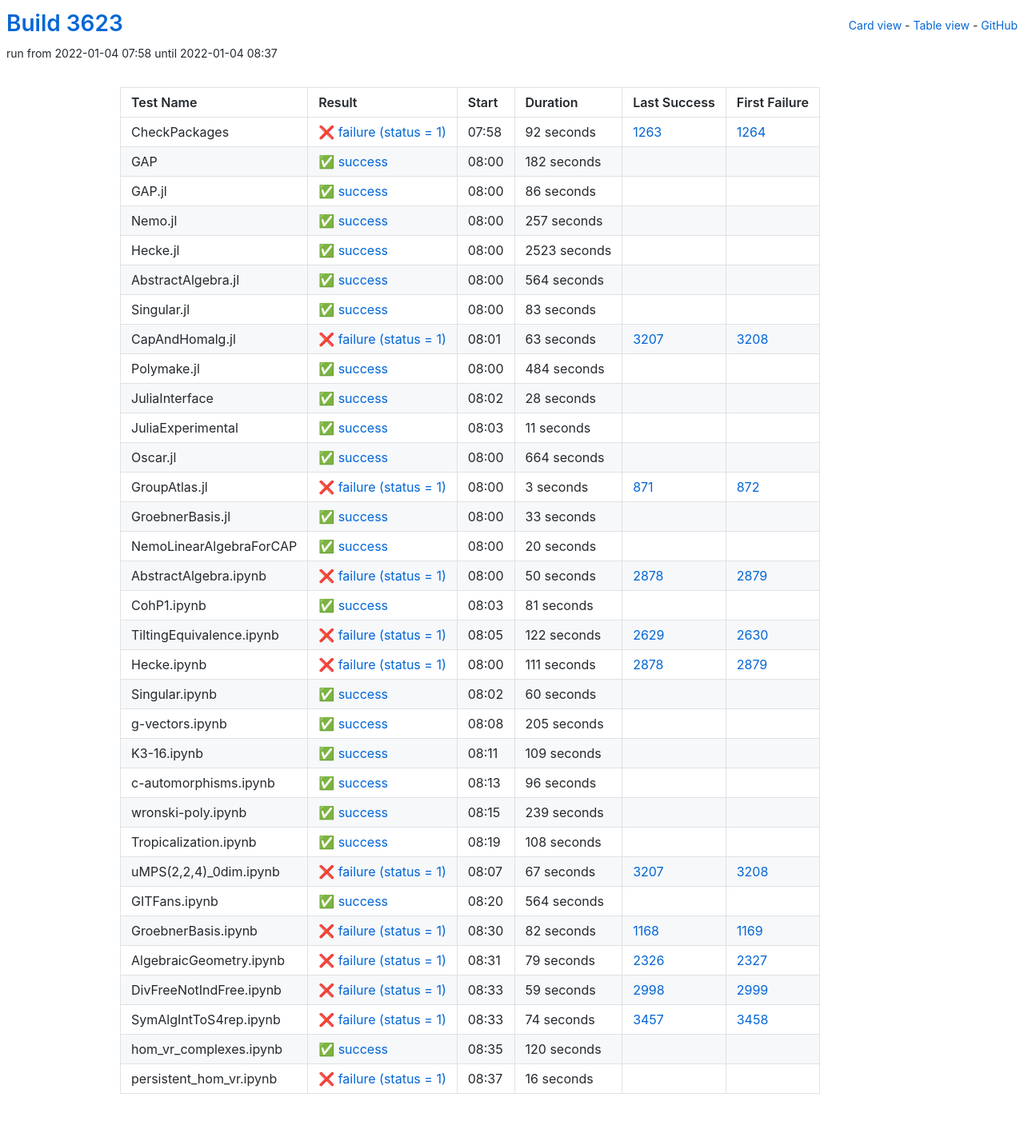
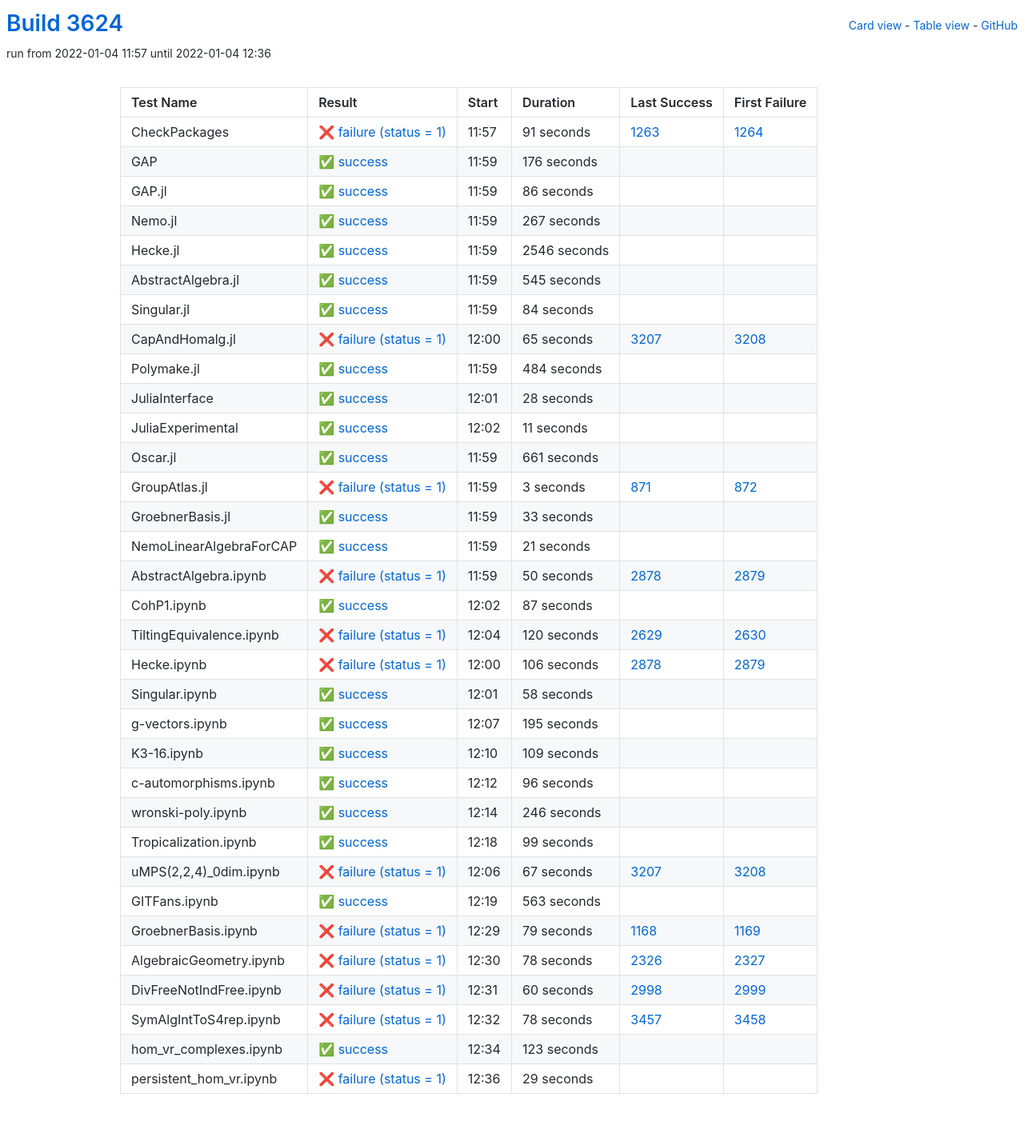
Before and after one commit to oscar-system/oscar-ci-status-stable, a Jekyll site: the page built from table.html, in a window 1280 px wide. Shown: the whole page at 80% size. Built offline with Jekyll 4.4.1, drawn with Linux system fonts in a browser that asks for light colours.

Commit message:
Build #3624

```diff
--- a/_data/ci.yml
+++ b/_data/ci.yml
@@ -1,6 +1,6 @@
 ---
-build: 3623
-build_url: https://oscarci.mathematik.uni-kl.de/job/oscar-stable/3623/
+build: 3624
+build_url: https://oscarci.mathematik.uni-kl.de/job/oscar-stable/3624/
 job: oscar-stable
 organization: oscar-system
 repo: oscar-ci-status-stable
@@ -8,32 +8,32 @@ repourl: https://github.com/oscar-system/oscar-ci-status-stable
 tests:
 - name: CheckPackages
   id: checkpackages
-  log: https://oscarci.mathematik.uni-kl.de/job/oscar-stable/3623/artifact/logs/build-3623/CheckPackages.log
-  start: 2022-01-04 07:58
+  log: https://oscarci.mathematik.uni-kl.de/job/oscar-stable/3624/artifact/logs/build-3624/CheckPackages.log
+  start: 2022-01-04 11:57
   success: false
   exitcode: 1
   status: failure
-  duration: 92
+  duration: 91
   last_success: 1263
   last_success_url: https://oscarci.mathematik.uni-kl.de/job/oscar-stable/1263/
   first_failure: 1264
   first_failure_url: https://oscarci.mathematik.uni-kl.de/job/oscar-stable/1264/
 - name: GAP
   id: gap
-  log: https://oscarci.mathematik.uni-kl.de/job/oscar-stable/3623/artifact/logs/build-3623/GAP.log
-  start: 2022-01-04 08:00
+  log: https://oscarci.mathematik.uni-kl.de/job/oscar-stable/3624/artifact/logs/build-3624/GAP.log
+  start: 2022-01-04 11:59
   success: true
   exitcode: 0
   status: success
-  duration: 182
+  duration: 176
   last_success: false
   last_success_url:
   first_failure: false
   first_failure_url:
 - name: GAP.jl
   id: gap-jl
-  log: https://oscarci.mathematik.uni-kl.de/job/oscar-stable/3623/artifact/logs/build-3623/GAP.jl.log
-  start: 2022-01-04 08:00
+  log: https://oscarci.mathematik.uni-kl.de/job/oscar-stable/3624/artifact/logs/build-3624/GAP.jl.log
+  start: 2022-01-04 11:59
   success: true
   exitcode: 0
   status: success
@@ -44,68 +44,68 @@ tests:
   first_failure_url:
 - name: Nemo.jl
   id: nemo-jl
-  log: https://oscarci.mathematik.uni-kl.de/job/oscar-stable/3623/artifact/logs/build-3623/Nemo.jl.log
-  start: 2022-01-04 08:00
+  log: https://oscarci.mathematik.uni-kl.de/job/oscar-stable/3624/artifact/logs/build-3624/Nemo.jl.log
+  start: 2022-01-04 11:59
   success: true
   exitcode: 0
   status: success
-  duration: 257
+  duration: 267
   last_success: false
   last_success_url:
   first_failure: false
   first_failure_url:
 - name: Hecke.jl
   id: hecke-jl
-  log: https://oscarci.mathematik.uni-kl.de/job/oscar-stable/3623/artifact/logs/build-3623/Hecke.jl.log
-  start: 2022-01-04 08:00
+  log: https://oscarci.mathematik.uni-kl.de/job/oscar-stable/3624/artifact/logs/build-3624/Hecke.jl.log
+  start: 2022-01-04 11:59
   success: true
   exitcode: 0
   status: success
-  duration: 2523
+  duration: 2546
   last_success: false
   last_success_url:
   first_failure: false
   first_failure_url:
 - name: AbstractAlgebra.jl
   id: abstractalgebra-jl
-  log: https://oscarci.mathematik.uni-kl.de/job/oscar-stable/3623/artifact/logs/build-3623/AbstractAlgebra.jl.log
-  start: 2022-01-04 08:00
+  log: https://oscarci.mathematik.uni-kl.de/job/oscar-stable/3624/artifact/logs/build-3624/AbstractAlgebra.jl.log
+  start: 2022-01-04 11:59
   success: true
   exitcode: 0
   status: success
-  duration: 564
+  duration: 545
   last_success: false
   last_success_url:
   first_failure: false
   first_failure_url:
 - name: Singular.jl
   id: singular-jl
-  log: https://oscarci.mathematik.uni-kl.de/job/oscar-stable/3623/artifact/logs/build-3623/Singular.jl.log
-  start: 2022-01-04 08:00
+  log: https://oscarci.mathematik.uni-kl.de/job/oscar-stable/3624/artifact/logs/build-3624/Singular.jl.log
+  start: 2022-01-04 11:59
   success: true
   exitcode: 0
   status: success
-  duration: 83
+  duration: 84
   last_success: false
   last_success_url:
   first_failure: false
   first_failure_url:
 - name: CapAndHomalg.jl
   id: capandhomalg-jl
-  log: https://oscarci.mathematik.uni-kl.de/job/oscar-stable/3623/artifact/logs/build-3623/CapAndHomalg.jl.log
-  start: 2022-01-04 08:01
+  log: https://oscarci.mathematik.uni-kl.de/job/oscar-stable/3624/artifact/logs/build-3624/CapAndHomalg.jl.log
+  start: 2022-01-04 12:00
   success: false
   exitcode: 1
   status: failure
-  duration: 63
+  duration: 65
   last_success: 3207
   last_success_url: https://oscarci.mathematik.uni-kl.de/job/oscar-stable/3207/
   first_failure: 3208
   first_failure_url: https://oscarci.mathematik.uni-kl.de/job/oscar-stable/3208/
 - name: Polymake.jl
   id: polymake-jl
-  log: https://oscarci.mathematik.uni-kl.de/job/oscar-stable/3623/artifact/logs/build-3623/Polymake.jl.log
-  start: 2022-01-04 08:00
+  log: https://oscarci.mathematik.uni-kl.de/job/oscar-stable/3624/artifact/logs/build-3624/Polymake.jl.log
+  start: 2022-01-04 11:59
   success: true
   exitcode: 0
   status: success
@@ -116,8 +116,8 @@ tests:
   first_failure_url:
 - name: JuliaInterface
   id: juliainterface
-  log: https://oscarci.mathematik.uni-kl.de/job/oscar-stable/3623/artifact/logs/build-3623/JuliaInterface.log
-  start: 2022-01-04 08:02
+  log: https://oscarci.mathematik.uni-kl.de/job/oscar-stable/3624/artifact/logs/build-3624/JuliaInterface.log
+  start: 2022-01-04 12:01
   success: true
   exitcode: 0
   status: success
@@ -128,8 +128,8 @@ tests:
   first_failure_url:
 - name: JuliaExperimental
   id: juliaexperimental
-  log: https://oscarci.mathematik.uni-kl.de/job/oscar-stable/3623/artifact/logs/build-3623/JuliaExperimental.log
-  start: 2022-01-04 08:03
+  log: https://oscarci.mathematik.uni-kl.de/job/oscar-stable/3624/artifact/logs/build-3624/JuliaExperimental.log
+  start: 2022-01-04 12:02
   success: true
   exitcode: 0
   status: success
@@ -140,20 +140,20 @@ tests:
   first_failure_url:
 - name: Oscar.jl
   id: oscar-jl
-  log: https://oscarci.mathematik.uni-kl.de/job/oscar-stable/3623/artifact/logs/build-3623/Oscar.jl.log
-  start: 2022-01-04 08:00
+  log: https://oscarci.mathematik.uni-kl.de/job/oscar-stable/3624/artifact/logs/build-3624/Oscar.jl.log
+  start: 2022-01-04 11:59
   success: true
   exitcode: 0
   status: success
-  duration: 664
+  duration: 661
   last_success: false
   last_success_url:
   first_failure: false
   first_failure_url:
 - name: GroupAtlas.jl
   id: groupatlas-jl
-  log: https://oscarci.mathematik.uni-kl.de/job/oscar-stable/3623/artifact/logs/build-3623/GroupAtlas.jl.log
-  start: 2022-01-04 08:00
+  log: https://oscarci.mathematik.uni-kl.de/job/oscar-stable/3624/artifact/logs/build-3624/GroupAtlas.jl.log
+  start: 2022-01-04 11:59
   success: false
   exitcode: 1
   status: failure
@@ -164,8 +164,8 @@ tests:
   first_failure_url: https://oscarci.mathematik.uni-kl.de/job/oscar-stable/872/
 - name: GroebnerBasis.jl
   id: groebnerbasis-jl
-  log: https://oscarci.mathematik.uni-kl.de/job/oscar-stable/3623/artifact/logs/build-3623/GroebnerBasis.jl.log
-  start: 2022-01-04 08:00
+  log: https://oscarci.mathematik.uni-kl.de/job/oscar-stable/3624/artifact/logs/build-3624/GroebnerBasis.jl.log
+  start: 2022-01-04 11:59
   success: true
   exitcode: 0
   status: success
@@ -176,20 +176,20 @@ tests:
   first_failure_url:
 - name: NemoLinearAlgebraForCAP
   id: nemolinearalgebraforcap
-  log: https://oscarci.mathematik.uni-kl.de/job/oscar-stable/3623/artifact/logs/build-3623/NemoLinearAlgebraForCAP.log
-  start: 2022-01-04 08:00
+  log: https://oscarci.mathematik.uni-kl.de/job/oscar-stable/3624/artifact/logs/build-3624/NemoLinearAlgebraForCAP.log
+  start: 2022-01-04 11:59
   success: true
   exitcode: 0
   status: success
-  duration: 20
+  duration: 21
   last_success: false
   last_success_url:
   first_failure: false
   first_failure_url:
 - name: AbstractAlgebra.ipynb
   id: abstractalgebra-ipynb
-  log: https://oscarci.mathematik.uni-kl.de/job/oscar-stable/3623/artifact/logs/build-3623/AbstractAlgebra.ipynb.log
-  start: 2022-01-04 08:00
+  log: https://oscarci.mathematik.uni-kl.de/job/oscar-stable/3624/artifact/logs/build-3624/AbstractAlgebra.ipynb.log
+  start: 2022-01-04 11:59
   success: false
   exitcode: 1
   status: failure
@@ -200,68 +200,68 @@ tests:
   first_failure_url: https://oscarci.mathematik.uni-kl.de/job/oscar-stable/2879/
 - name: CohP1.ipynb
   id: cohp1-ipynb
-  log: https://oscarci.mathematik.uni-kl.de/job/oscar-stable/3623/artifact/logs/build-3623/CohP1.ipynb.log
-  start: 2022-01-04 08:03
+  log: https://oscarci.mathematik.uni-kl.de/job/oscar-stable/3624/artifact/logs/build-3624/CohP1.ipynb.log
+  start: 2022-01-04 12:02
   success: true
   exitcode: 0
   status: success
-  duration: 81
+  duration: 87
   last_success: false
   last_success_url:
   first_failure: false
   first_failure_url:
 - name: TiltingEquivalence.ipynb
   id: tiltingequivalence-ipynb
-  log: https://oscarci.mathematik.uni-kl.de/job/oscar-stable/3623/artifact/logs/build-3623/TiltingEquivalence.ipynb.log
-  start: 2022-01-04 08:05
+  log: https://oscarci.mathematik.uni-kl.de/job/oscar-stable/3624/artifact/logs/build-3624/TiltingEquivalence.ipynb.log
+  start: 2022-01-04 12:04
   success: false
   exitcode: 1
   status: failure
-  duration: 122
+  duration: 120
   last_success: 2629
   last_success_url: https://oscarci.mathematik.uni-kl.de/job/oscar-stable/2629/
   first_failure: 2630
   first_failure_url: https://oscarci.mathematik.uni-kl.de/job/oscar-stable/2630/
 - name: Hecke.ipynb
   id: hecke-ipynb
-  log: https://oscarci.mathematik.uni-kl.de/job/oscar-stable/3623/artifact/logs/build-3623/Hecke.ipynb.log
-  start: 2022-01-04 08:00
+  log: https://oscarci.mathematik.uni-kl.de/job/oscar-stable/3624/artifact/logs/build-3624/Hecke.ipynb.log
+  start: 2022-01-04 12:00
   success: false
   exitcode: 1
   status: failure
-  duration: 111
+  duration: 106
   last_success: 2878
   last_success_url: https://oscarci.mathematik.uni-kl.de/job/oscar-stable/2878/
   first_failure: 2879
   first_failure_url: https://oscarci.mathematik.uni-kl.de/job/oscar-stable/2879/
 - name: Singular.ipynb
   id: singular-ipynb
-  log: https://oscarci.mathematik.uni-kl.de/job/oscar-stable/3623/artifact/logs/build-3623/Singular.ipynb.log
-  start: 2022-01-04 08:02
+  log: https://oscarci.mathematik.uni-kl.de/job/oscar-stable/3624/artifact/logs/build-3624/Singular.ipynb.log
+  start: 2022-01-04 12:01
   success: true
   exitcode: 0
   status: success
-  duration: 60
+  duration: 58
   last_success: false
   last_success_url:
   first_failure: false
   first_failure_url:
 - name: g-vectors.ipynb
   id: g-vectors-ipynb
-  log: https://oscarci.mathematik.uni-kl.de/job/oscar-stable/3623/artifact/logs/build-3623/g-vectors.ipynb.log
-  start: 2022-01-04 08:08
+  log: https://oscarci.mathematik.uni-kl.de/job/oscar-stable/3624/artifact/logs/build-3624/g-vectors.ipynb.log
+  start: 2022-01-04 12:07
   success: true
   exitcode: 0
   status: success
-  duration: 205
+  duration: 195
   last_success: false
   last_success_url:
   first_failure: false
   first_failure_url:
 - name: K3-16.ipynb
   id: k3-16-ipynb
-  log: https://oscarci.mathematik.uni-kl.de/job/oscar-stable/3623/artifact/logs/build-3623/K3-16.ipynb.log
-  start: 2022-01-04 08:11
+  log: https://oscarci.mathematik.uni-kl.de/job/oscar-stable/3624/artifact/logs/build-3624/K3-16.ipynb.log
+  start: 2022-01-04 12:10
   success: true
   exitcode: 0
   status: success
@@ -272,8 +272,8 @@ tests:
   first_failure_url:
 - name: c-automorphisms.ipynb
   id: c-automorphisms-ipynb
-  log: https://oscarci.mathematik.uni-kl.de/job/oscar-stable/3623/artifact/logs/build-3623/c-automorphisms.ipynb.log
-  start: 2022-01-04 08:13
+  log: https://oscarci.mathematik.uni-kl.de/job/oscar-stable/3624/artifact/logs/build-3624/c-automorphisms.ipynb.log
+  start: 2022-01-04 12:12
   success: true
   exitcode: 0
   status: success
@@ -284,32 +284,32 @@ tests:
   first_failure_url:
 - name: wronski-poly.ipynb
   id: wronski-poly-ipynb
-  log: https://oscarci.mathematik.uni-kl.de/job/oscar-stable/3623/artifact/logs/build-3623/wronski-poly.ipynb.log
-  start: 2022-01-04 08:15
+  log: https://oscarci.mathematik.uni-kl.de/job/oscar-stable/3624/artifact/logs/build-3624/wronski-poly.ipynb.log
+  start: 2022-01-04 12:14
   success: true
   exitcode: 0
   status: success
-  duration: 239
+  duration: 246
   last_success: false
   last_success_url:
   first_failure: false
   first_failure_url:
 - name: Tropicalization.ipynb
   id: tropicalization-ipynb
-  log: https://oscarci.mathematik.uni-kl.de/job/oscar-stable/3623/artifact/logs/build-3623/Tropicalization.ipynb.log
-  start: 2022-01-04 08:19
+  log: https://oscarci.mathematik.uni-kl.de/job/oscar-stable/3624/artifact/logs/build-3624/Tropicalization.ipynb.log
+  start: 2022-01-04 12:18
   success: true
   exitcode: 0
   status: success
-  duration: 108
+  duration: 99
   last_success: false
   last_success_url:
   first_failure: false
   first_failure_url:
 - name: uMPS(2,2,4)_0dim.ipynb
   id: umps-2-2-4-0dim-ipynb
-  log: https://oscarci.mathematik.uni-kl.de/job/oscar-stable/3623/artifact/logs/build-3623/uMPS-2-2-4-_0dim.ipynb.log
-  start: 2022-01-04 08:07
+  log: https://oscarci.mathematik.uni-kl.de/job/oscar-stable/3624/artifact/logs/build-3624/uMPS-2-2-4-_0dim.ipynb.log
+  start: 2022-01-04 12:06
   success: false
   exitcode: 1
   status: failure
@@ -320,84 +320,84 @@ tests:
   first_failure_url: https://oscarci.mathematik.uni-kl.de/job/oscar-stable/3208/
 - name: GITFans.ipynb
   id: gitfans-ipynb
-  log: https://oscarci.mathematik.uni-kl.de/job/oscar-stable/3623/artifact/logs/build-3623/GITFans.ipynb.log
-  start: 2022-01-04 08:20
+  log: https://oscarci.mathematik.uni-kl.de/job/oscar-stable/3624/artifact/logs/build-3624/GITFans.ipynb.log
+  start: 2022-01-04 12:19
   success: true
   exitcode: 0
   status: success
-  duration: 564
+  duration: 563
   last_success: false
   last_success_url:
   first_failure: false
   first_failure_url:
 - name: GroebnerBasis.ipynb
   id: groebnerbasis-ipynb
-  log: https://oscarci.mathematik.uni-kl.de/job/oscar-stable/3623/artifact/logs/build-3623/GroebnerBasis.ipynb.log
-  start: 2022-01-04 08:30
+  log: https://oscarci.mathematik.uni-kl.de/job/oscar-stable/3624/artifact/logs/build-3624/GroebnerBasis.ipynb.log
+  start: 2022-01-04 12:29
   success: false
   exitcode: 1
   status: failure
-  duration: 82
+  duration: 79
   last_success: 1168
   last_success_url: https://oscarci.mathematik.uni-kl.de/job/oscar-stable/1168/
   first_failure: 1169
   first_failure_url: https://oscarci.mathematik.uni-kl.de/job/oscar-stable/1169/
 - name: AlgebraicGeometry.ipynb
   id: algebraicgeometry-ipynb
-  log: https://oscarci.mathematik.uni-kl.de/job/oscar-stable/3623/artifact/logs/build-3623/AlgebraicGeometry.ipynb.log
-  start: 2022-01-04 08:31
+  log: https://oscarci.mathematik.uni-kl.de/job/oscar-stable/3624/artifact/logs/build-3624/AlgebraicGeometry.ipynb.log
+  start: 2022-01-04 12:30
   success: false
   exitcode: 1
   status: failure
-  duration: 79
+  duration: 78
   last_success: 2326
   last_success_url: https://oscarci.mathematik.uni-kl.de/job/oscar-stable/2326/
   first_failure: 2327
   first_failure_url: https://oscarci.mathematik.uni-kl.de/job/oscar-stable/2327/
 - name: DivFreeNotIndFree.ipynb
   id: divfreenotindfree-ipynb
-  log: https://oscarci.mathematik.uni-kl.de/job/oscar-stable/3623/artifact/logs/build-3623/DivFreeNotIndFree.ipynb.log
-  start: 2022-01-04 08:33
+  log: https://oscarci.mathematik.uni-kl.de/job/oscar-stable/3624/artifact/logs/build-3624/DivFreeNotIndFree.ipynb.log
+  start: 2022-01-04 12:31
   success: false
   exitcode: 1
   status: failure
-  duration: 59
+  duration: 60
   last_success: 2998
   last_success_url: https://oscarci.mathematik.uni-kl.de/job/oscar-stable/2998/
   first_failure: 2999
   first_failure_url: https://oscarci.mathematik.uni-kl.de/job/oscar-stable/2999/
 - name: SymAlgIntToS4rep.ipynb
   id: symalginttos4rep-ipynb
-  log: https://oscarci.mathematik.uni-kl.de/job/oscar-stable/3623/artifact/logs/build-3623/SymAlgIntToS4rep.ipynb.log
-  start: 2022-01-04 08:33
+  log: https://oscarci.mathematik.uni-kl.de/job/oscar-stable/3624/artifact/logs/build-3624/SymAlgIntToS4rep.ipynb.log
+  start: 2022-01-04 12:32
   success: false
   exitcode: 1
   status: failure
-  duration: 74
+  duration: 78
   last_success: 3457
   last_success_url: https://oscarci.mathematik.uni-kl.de/job/oscar-stable/3457/
   first_failure: 3458
   first_failure_url: https://oscarci.mathematik.uni-kl.de/job/oscar-stable/3458/
 - name: hom_vr_complexes.ipynb
   id: hom-vr-complexes-ipynb
-  log: https://oscarci.mathematik.uni-kl.de/job/oscar-stable/3623/artifact/logs/build-3623/hom_vr_complexes.ipynb.log
-  start: 2022-01-04 08:35
+  log: https://oscarci.mathematik.uni-kl.de/job/oscar-stable/3624/artifact/logs/build-3624/hom_vr_complexes.ipynb.log
+  start: 2022-01-04 12:34
   success: true
   exitcode: 0
   status: success
-  duration: 120
+  duration: 123
   last_success: false
   last_success_url:
   first_failure: false
   first_failure_url:
 - name: persistent_hom_vr.ipynb
   id: persistent-hom-vr-ipynb
-  log: https://oscarci.mathematik.uni-kl.de/job/oscar-stable/3623/artifact/logs/build-3623/persistent_hom_vr.ipynb.log
-  start: 2022-01-04 08:37
+  log: https://oscarci.mathematik.uni-kl.de/job/oscar-stable/3624/artifact/logs/build-3624/persistent_hom_vr.ipynb.log
+  start: 2022-01-04 12:36
   success: false
   exitcode: 1
   status: failure
-  duration: 16
+  duration: 29
   last_success: false
   last_success_url:
   first_failure: false
```
Also changed, not shown: README.md.
